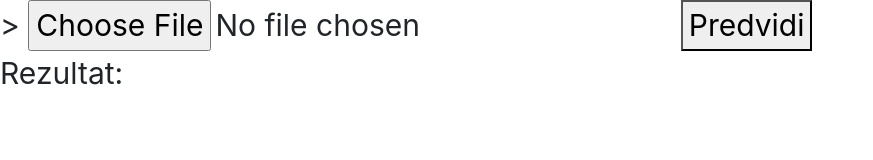
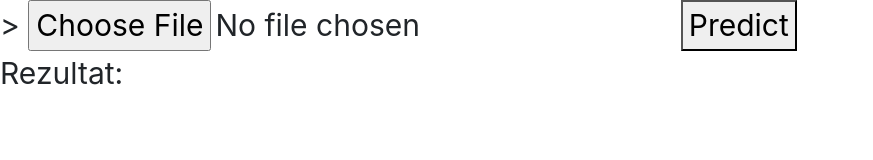
Before and after one commit to trickovicmatija/SMA, a plain HTML site: page index.html in a window 1280 px wide. Shown: the whole page, without its empty margins (0-873 px from the left). Drawn offline with nearby package versions, Linux system fonts and the light colour scheme.

Commit message:
Update index.html

```diff
--- a/index.html
+++ b/index.html
@@ -9,7 +9,7 @@
 </head>
 <body>
 	<input id="image-selector"r type="file">
-	<button id="predict-button">Predvidi</button>
+	<button id="predict-button">Predict</button>
 	<p>Rezultat: <span id="rezultat", style="font-weight:bold"</span></p>
 	<img id="selected-image" src=""/>
 	<script
```
